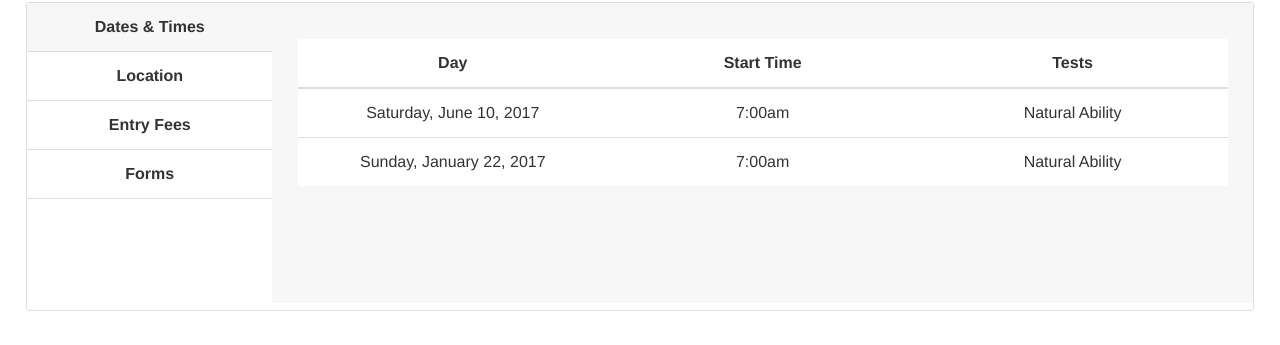
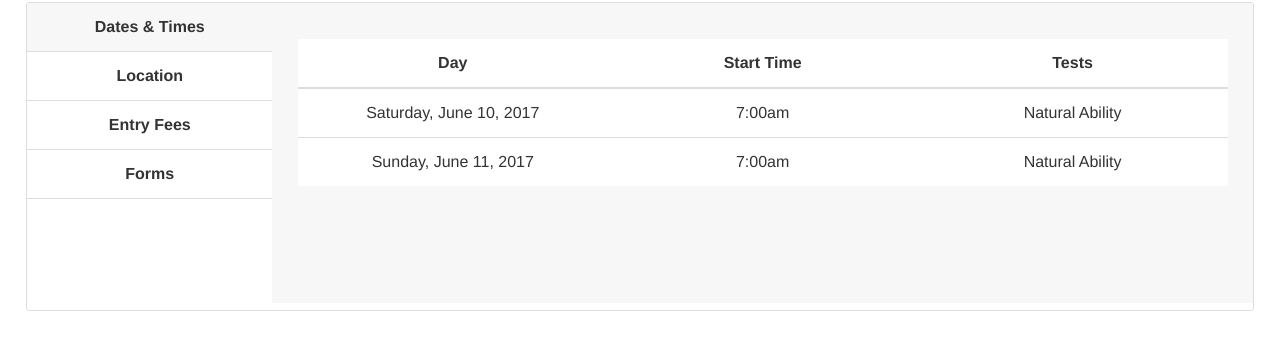
Before and after one commit to ryankbales/conavhda-redeux, a Jekyll site: the page built from testing.markdown, in a window 1280 px wide. Shown: the part 126-471 px from the top of the page. Built offline with Jekyll 4.4.1, drawn with Linux system fonts in a browser that asks for light colours.

Commit message:
Updated Spring Test 2017

```diff
--- a/_tests/spring-test-2017.markdown
+++ b/_tests/spring-test-2017.markdown
@@ -14,7 +14,7 @@ days:
     tests:
     - Natural Ability
   day_2:
-    date: 2017-01-22 07:00:00 -08:00
+    date: 2017-06-11 07:00:00 -07:00
     tests:
     - Natural Ability
 tests:
```
